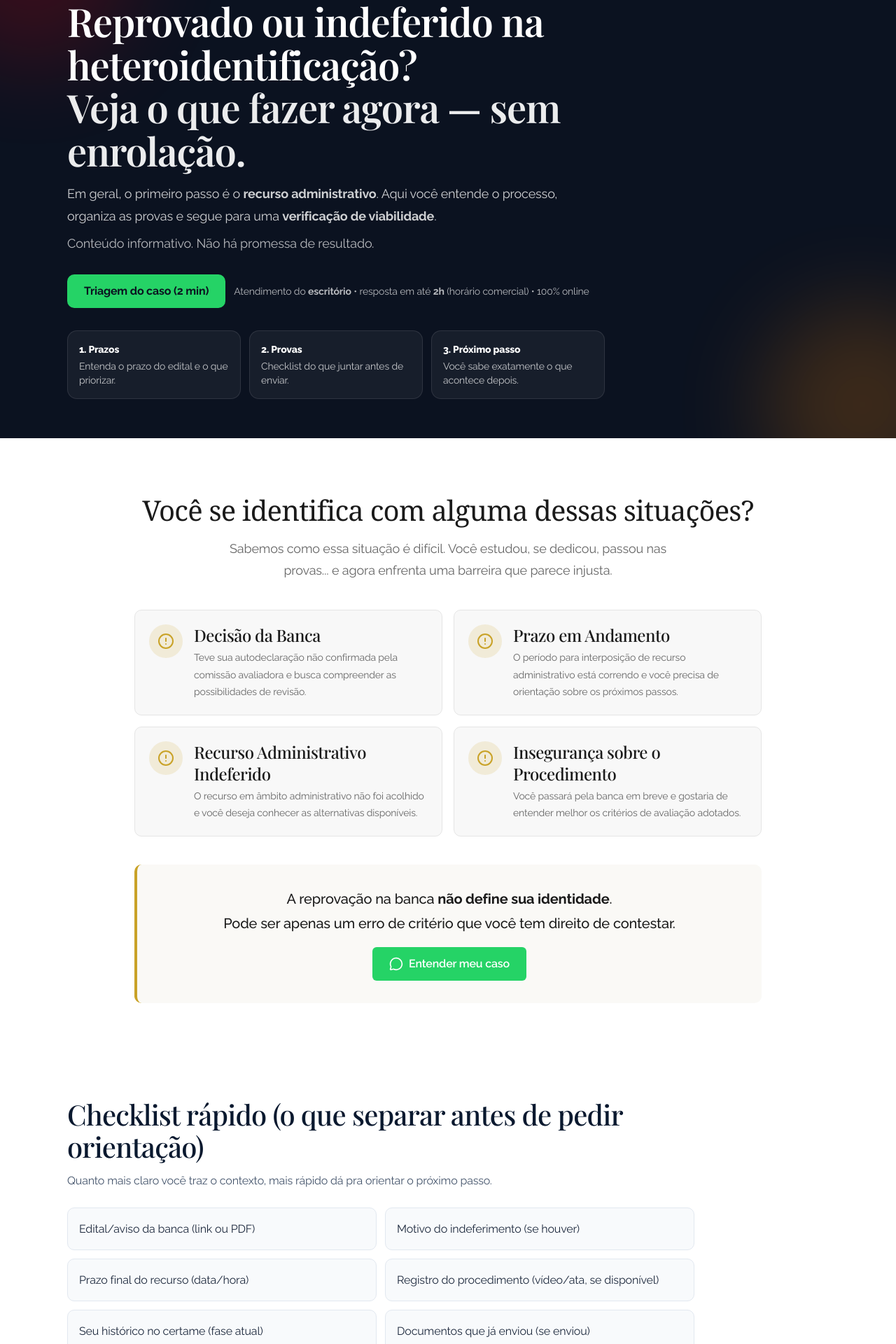
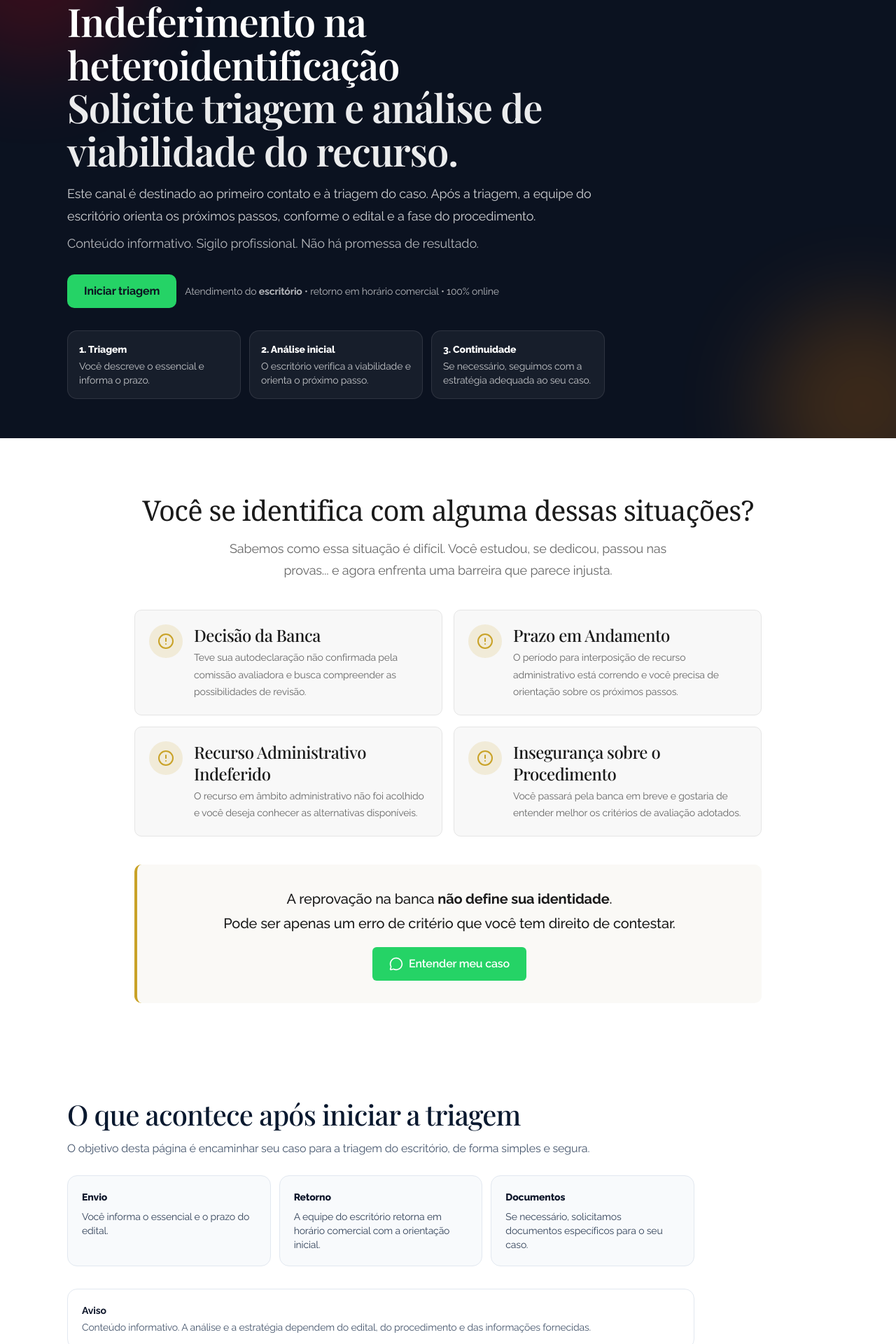
Before and after one commit to ViniciusGavioli/marcelo-colen-site, a Next.js app: page /portal-defesa-heteroidentificacao in a window 1280 px wide. Shown: the part 100-2020 px from the top of the page at 70% size. Built offline with nearby package versions, Linux system fonts and the light colour scheme; no server answers; a web font is replaced by a local one.

Commit message:
copy(portal): formal, conversion focused, remove teaching tone

```diff
--- a/src/app/(lp)/portal-defesa-heteroidentificacao/page.tsx
+++ b/src/app/(lp)/portal-defesa-heteroidentificacao/page.tsx
@@ -97,24 +97,24 @@ function PortalHero() {
                 <div className="max-w-3xl">
                     <p className="mb-3 inline-flex items-center gap-2 rounded-full border border-white/15 bg-white/5 px-3 py-1 text-xs text-white/90">
                         <span className="h-2 w-2 rounded-full bg-green-400" />
-                        Portal de Defesa • triagem do escritório • sigilo
+                        Portal de Defesa • triagem do escritório • sigilo profissional
                     </p>
 
                     <h1
                         className="text-3xl font-extrabold leading-tight text-white sm:text-5xl"
                         style={{ color: "#FFFFFF" }}
                     >
-                        Reprovado ou indeferido na heteroidentificação?
+                        Indeferimento na heteroidentificação
                         <span className="block text-white/90" style={{ color: "rgba(255,255,255,0.92)" }}>
-                            Veja o que fazer agora — sem enrolação.
+                            Solicite triagem e análise de viabilidade do recurso.
                         </span>
                     </h1>
 
                     <p className="mt-4 text-base leading-relaxed text-white/80 sm:text-lg">
-                        Em geral, o primeiro passo é o <b>recurso administrativo</b>. Aqui você entende o
-                        processo, organiza as provas e segue para uma <b>verificação de viabilidade</b>.
+                        Este canal é destinado ao primeiro contato e à triagem do caso.
+                        Após a triagem, a equipe do escritório orienta os próximos passos, conforme o edital e a fase do procedimento.
                         <span className="block mt-2 text-white/70">
-                            Conteúdo informativo. Não há promessa de resultado.
+                            Conteúdo informativo. Sigilo profissional. Não há promessa de resultado.
                         </span>
                     </p>
 
@@ -123,18 +123,18 @@ function PortalHero() {
                             href="/consulta"
                             className="inline-flex items-center justify-center rounded-xl bg-[#25D366] px-6 py-3 text-base font-bold text-[#0B1220] hover:opacity-95"
                         >
-                            Triagem do caso (2 min)
+                            Iniciar triagem
                         </Link>
                         <div className="text-sm text-white/70">
-                            Atendimento do <b>escritório</b> • resposta em até <b>2h</b> (horário comercial) • 100% online
+                            Atendimento do <b>escritório</b> • retorno em horário comercial • 100% online
                         </div>
                     </div>
 
                     <div className="mt-8 grid gap-3 sm:grid-cols-3">
                         {[
-                            { t: "1. Prazos", d: "Entenda o prazo do edital e o que priorizar." },
-                            { t: "2. Provas", d: "Checklist do que juntar antes de enviar." },
-                            { t: "3. Próximo passo", d: "Você sabe exatamente o que acontece depois." },
+                            { t: "1. Triagem", d: "Você descreve o essencial e informa o prazo." },
+                            { t: "2. Análise inicial", d: "O escritório verifica a viabilidade e orienta o próximo passo." },
+                            { t: "3. Continuidade", d: "Se necessário, seguimos com a estratégia adequada ao seu caso." },
                         ].map((c) => (
                             <div key={c.t} className="rounded-2xl border border-white/10 bg-white/5 p-4">
                                 <div className="text-sm font-extrabold">{c.t}</div>
@@ -148,41 +148,44 @@ function PortalHero() {
     );
 }
 
-function ChecklistSection() {
+function NextStepsSection() {
     return (
         <section className="bg-white">
             <Container className="py-14">
                 <div className="max-w-4xl">
                     <h2 className="text-2xl font-extrabold text-slate-900 sm:text-3xl">
-                        Checklist rápido (o que separar antes de pedir orientação)
+                        O que acontece após iniciar a triagem
                     </h2>
                     <p className="mt-3 text-slate-600">
-                        Quanto mais claro você traz o contexto, mais rápido dá pra orientar o próximo passo.
+                        O objetivo desta página é encaminhar seu caso para a triagem do escritório, de forma simples e segura.
                     </p>
 
-                    <div className="mt-6 grid gap-3 sm:grid-cols-2">
+                    <div className="mt-6 grid gap-3 sm:grid-cols-3">
                         {[
-                            "Edital/aviso da banca (link ou PDF)",
-                            "Motivo do indeferimento (se houver)",
-                            "Prazo final do recurso (data/hora)",
-                            "Registro do procedimento (vídeo/ata, se disponível)",
-                            "Seu histórico no certame (fase atual)",
-                            "Documentos que já enviou (se enviou)",
-                        ].map((item) => (
-                            <div
-                                key={item}
-                                className="rounded-xl border border-slate-200 bg-slate-50 p-4 text-slate-800"
-                            >
-                                {item}
+                            {
+                                t: "Envio",
+                                d: "Você informa o essencial e o prazo do edital.",
+                            },
+                            {
+                                t: "Retorno",
+                                d: "A equipe do escritório retorna em horário comercial com a orientação inicial.",
+                            },
+                            {
+                                t: "Documentos",
+                                d: "Se necessário, solicitamos documentos específicos para o seu caso.",
+                            },
+                        ].map((x) => (
+                            <div key={x.t} className="rounded-2xl border border-slate-200 bg-slate-50 p-5">
+                                <div className="text-sm font-extrabold text-slate-900">{x.t}</div>
+                                <div className="mt-2 text-sm text-slate-700">{x.d}</div>
                             </div>
                         ))}
                     </div>
 
                     <div className="mt-8 rounded-2xl border border-slate-200 bg-white p-5">
-                        <div className="text-sm font-bold text-slate-900">Importante</div>
+                        <div className="text-sm font-bold text-slate-900">Aviso</div>
                         <div className="mt-1 text-sm text-slate-600">
-                            Não é necessário expor sua vida pessoal. O foco do recurso costuma ser a
-                            <b> análise fenotípica</b> e os critérios do edital.
+                            Conteúdo informativo. A análise e a estratégia dependem do edital, do procedimento e das informações fornecidas.
                         </div>
                     </div>
                 </div>
@@ -208,8 +211,8 @@ export default function PortalDefesaHeteroidentificacaoPage() {
                 {/* Situações comuns (mantém) */}
                 <HeteroIdentificacao />
 
-                {/* Checklist (novo) */}
-                <ChecklistSection />
+                {/* Próximos passos (conversão) */}
+                <NextStepsSection />
 
                 {/* Diferencial técnico + Zona cinzenta */}
                 <HeteroPilares />
```
